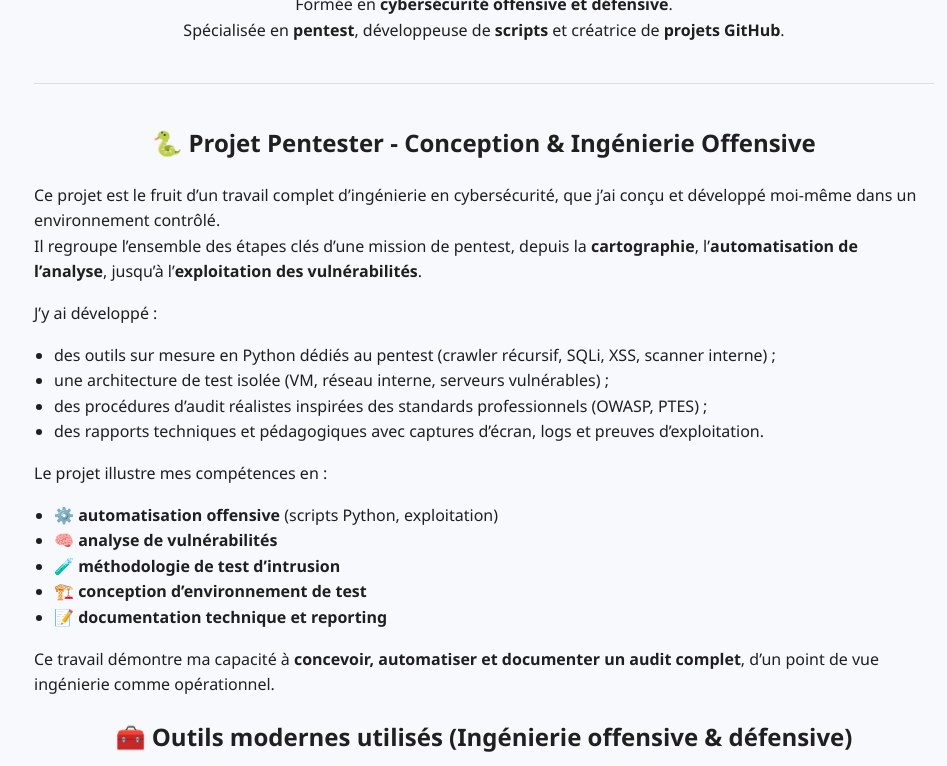
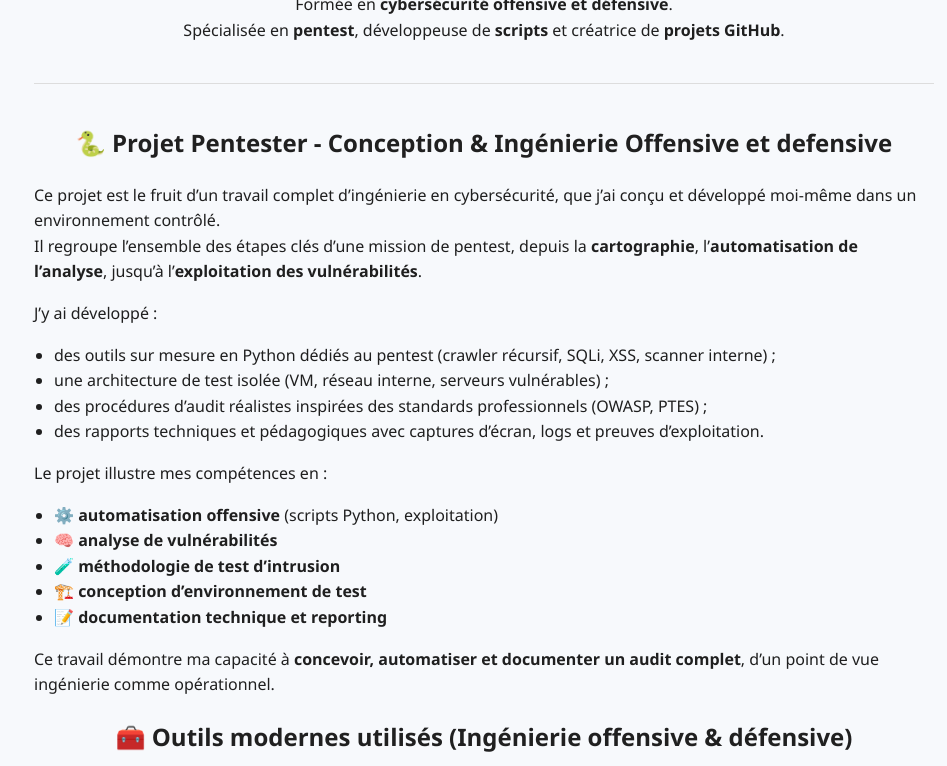
Before and after one commit to virg736/virg736.github.io, a Jekyll site: the page built from index.md, in a window 1280 px wide and 900 px high, scrolled down 700 px, cut to the strip 134-900 px from the top of the window. Shown: the whole strip, without its empty margins (156-1103 px from the left). Built offline with Jekyll 4.4.1, drawn with Linux system fonts in a browser that asks for light colours.

Commit message:
Update index.md

```diff
--- a/index.md
+++ b/index.md
@@ -31,7 +31,7 @@ Spécialisée en <strong>pentest</strong>, développeuse de <strong>scripts</str
 ---
 
 
-## 🐍 Projet Pentester - Conception & Ingénierie Offensive
+## 🐍 Projet Pentester - Conception & Ingénierie Offensive et defensive
 
 Ce projet est le fruit d’un travail complet d’ingénierie en cybersécurité, que j’ai conçu et développé moi-même dans un environnement contrôlé.
 Il regroupe l’ensemble des étapes clés d’une mission de pentest, depuis la **cartographie**, l’**automatisation de l’analyse**, jusqu’à l’**exploitation des vulnérabilités**.
```
